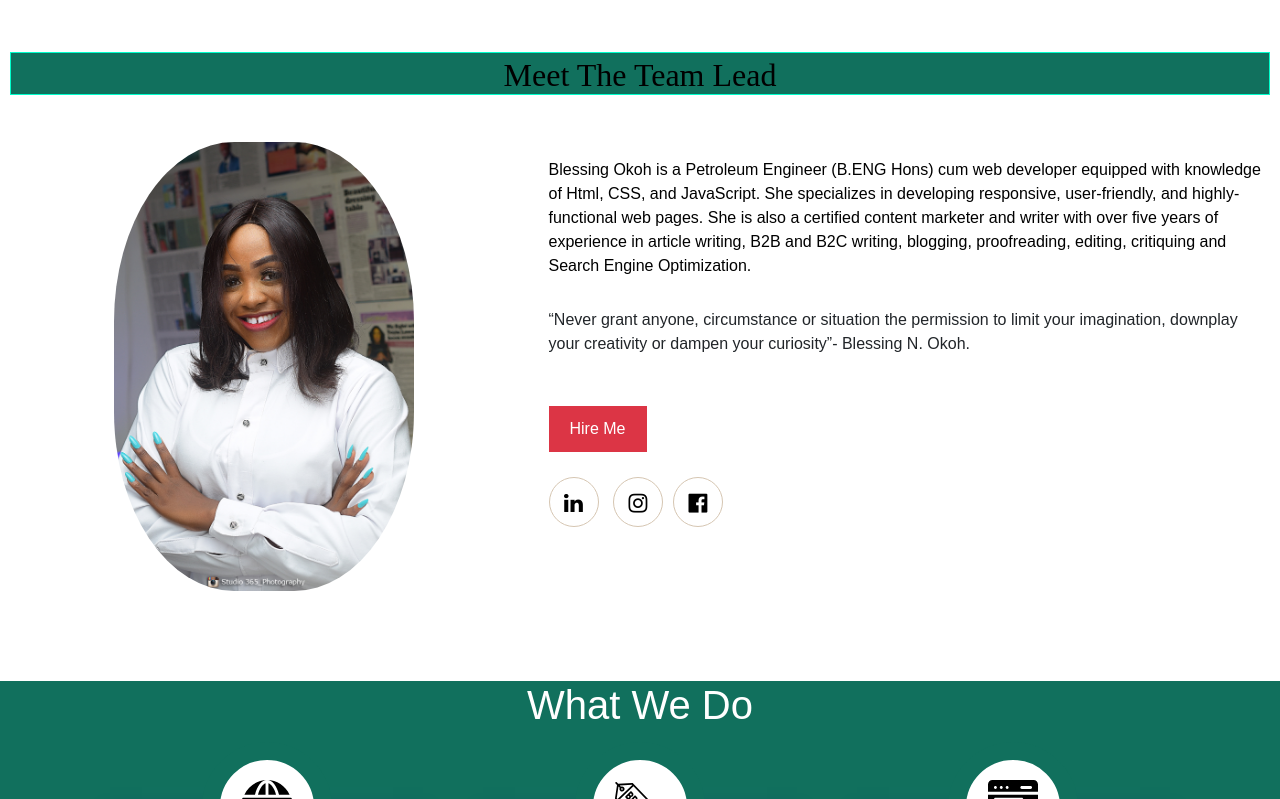
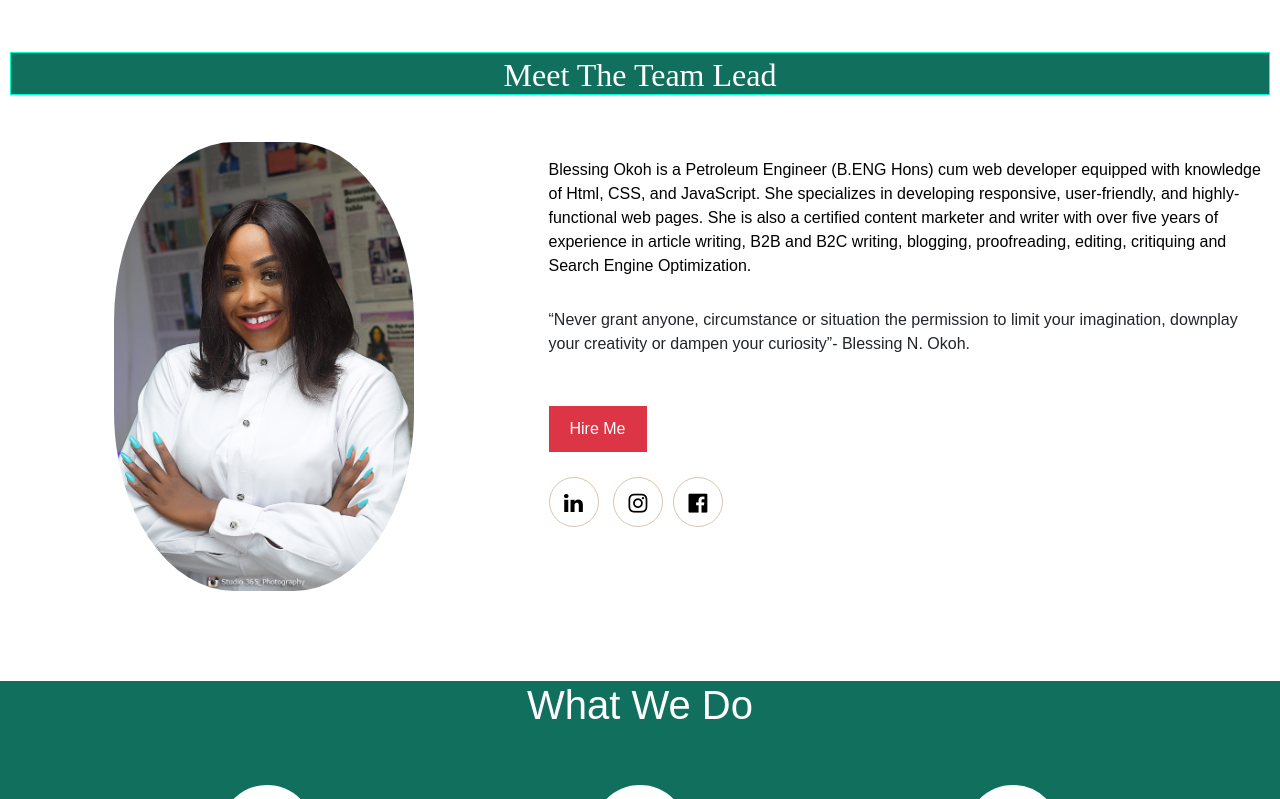
Before and after one commit to Neat95/Entheal-Media, a plain HTML site: page index.html in a window 1280 px wide. Shown: the part 1600-2399 px from the top of the page. Drawn offline with nearby package versions, Linux system fonts and the light colour scheme.

Commit message:
Update style.css

```diff
--- a/CSS/style.css
+++ b/CSS/style.css
@@ -393,6 +393,8 @@ header{
     text-align: center;
     margin: 50px auto 120px !important;
     color: #fff;
+    padding-bottom: 25px;
+
 }
 
 .main{
@@ -521,7 +523,7 @@ transform: rotate(360deg);
     margin-bottom:47px;
     margin-top: 12px;
     padding-top: 3px;
-    color: #000;
+    color: #fff;
     text-align: center;
     font-family: merienda;
     border: 1px solid #00ffcc;
@@ -805,7 +807,7 @@ letter-spacing: 2px;
 height: 33px;
 text-align: center;
 cursor: pointer;
-margin-left: 3%;
+margin-left:calc(50% + 10px);
 border: 2px solid rgb(190,190,190);
 color:rgb(190,190,190)
 
```
